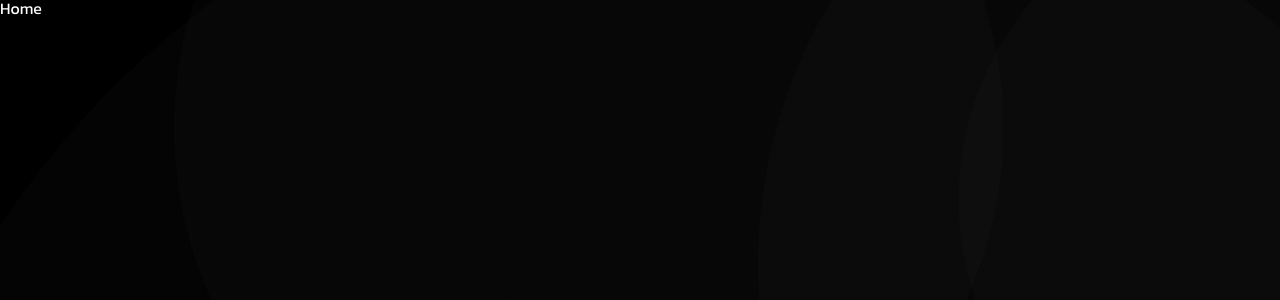
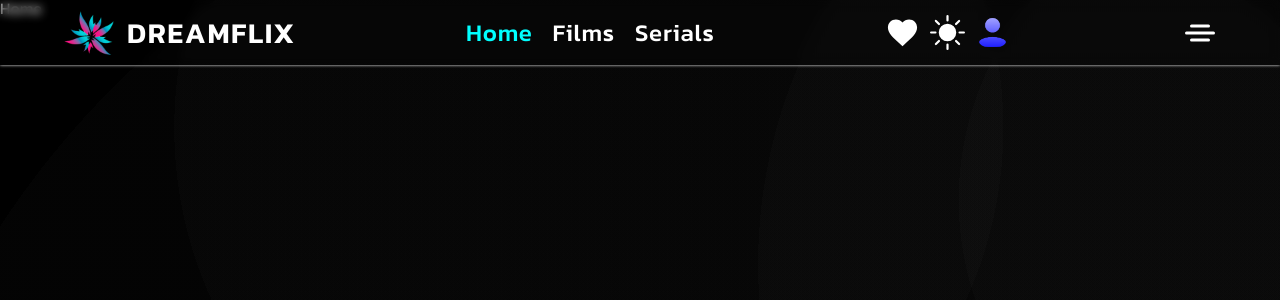
Before and after one commit to blackheart7565/dream-flix, a React (Vite) app in the folder client/: page / in a window 1280 px wide. Shown: the top 300 px of the page. Built offline with nearby package versions, Linux system fonts and the light colour scheme.

Commit message:
feat: add Header for pages
- Added a Header component for various pages.

```diff
--- /dev/null
+++ b/client/src/components/elements/Header/Header.module.scss
@@ -0,0 +1,25 @@
+.header {
+	position: fixed;
+	top: 0;
+	left: 0;
+	z-index: 1000;
+	width: 100%;
+	height: 65px;
+	box-shadow: 0px 0px 3px #fdfdfd;
+	background: rgba(0, 0, 0, 0.1);
+	backdrop-filter: blur(5px);
+
+	&Inner {
+		display: flex;
+		align-items: center;
+		justify-content: space-between;
+		height: 100%;
+	}
+
+	.btnGroup {
+		display: flex;
+		align-items: center;
+		justify-content: center;
+		gap: 10px;
+	}
+}
--- /dev/null
+++ b/client/src/components/elements/Header/Header.tsx
@@ -0,0 +1,32 @@
+import React from "react";
+import classNames from "classnames";
+
+import { Logo } from "../Logo/Logo";
+import { Navigation } from "../Navigation/Navigation";
+import { UserDropDown } from "../UserDropDown/UserDropDown";
+import {
+	ButtonTheme,
+	ButtonFavorite,
+	ButtonBurgerMenu,
+} from "../../UI";
+
+import style from "./Header.module.scss";
+
+interface IHeaderProps { }
+
+export const Header: React.FC<IHeaderProps> = (): JSX.Element => {
+	return (
+		<header className={style.header}>
+			<div className={classNames("container", style.headerInner)}>
+				<Logo />
+				<Navigation />
+				<div className={style.btnGroup}>
+					<ButtonFavorite />
+					<ButtonTheme id={"btn-theme"} />
+					<UserDropDown />
+				</div>
+				<ButtonBurgerMenu />
+			</div>
+		</header>
+	);
+};
--- a/client/src/components/layouts/MainLayout.tsx
+++ b/client/src/components/layouts/MainLayout.tsx
@@ -1,11 +1,14 @@
 import React from "react";
 import { Outlet } from "react-router-dom";
+
+import { Header } from "../elements/Header/Header";
 
 interface IMainLayoutProps { }
 
 export const MainLayout: React.FC<IMainLayoutProps> = (): JSX.Element => {
 	return (
 		<>
+			<Header />
 			<Outlet />
 		</>
 	);
--- a/client/src/styles/index.css
+++ b/client/src/styles/index.css
@@ -19,8 +19,12 @@ body {
 	line-height: 1rem;
 }
 
+a {
+	color: #FFF;
+}
+
 .container {
 	max-width: 1200px;
 	margin: 0 auto;
-	padding: 20px 0;
+	padding: 0 20px;
 }
```
Also changed, not shown: client/public/logo.png (added).
